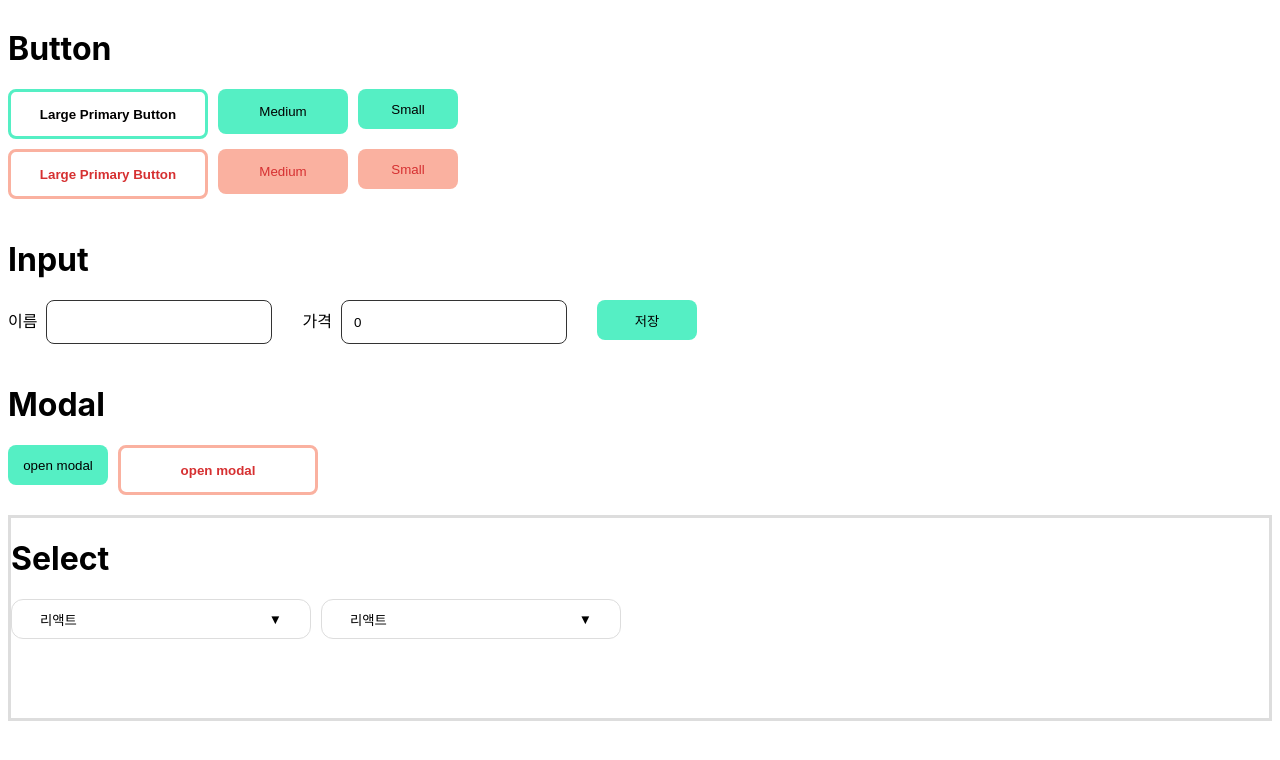
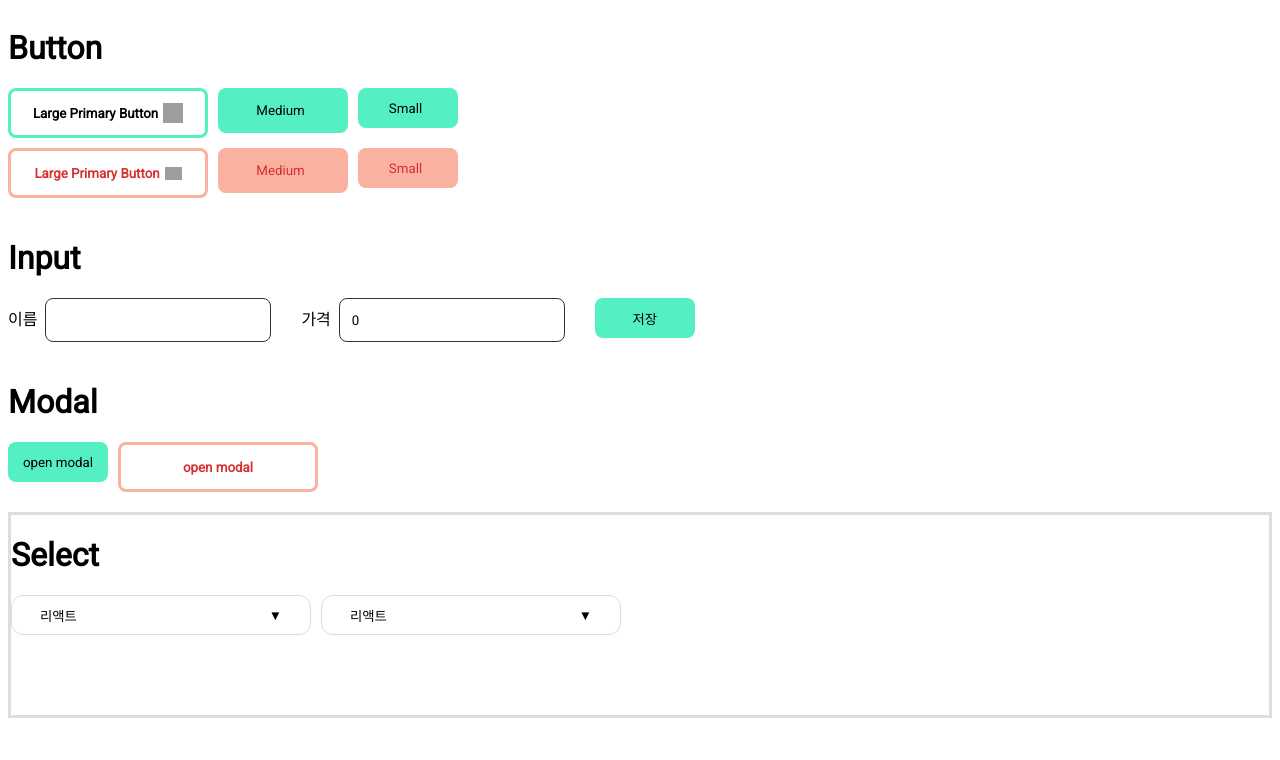
Before and after one commit to Brain-organizer/modal, a React (Create React App) app: page / in a window 1280 px wide. Shown: the top 760 px of the page. Built offline with nearby package versions, Linux system fonts and the light colour scheme; grey boxes are pictures that could not be loaded.

Commit message:
버튼에 이미지 추가, font 변경

```diff
--- a/public/index.html
+++ b/public/index.html
@@ -1,20 +1,28 @@
 <!DOCTYPE html>
 <html lang="en">
+
 <head>
   <meta charset="utf-8" />
-    <link rel="icon" href="%PUBLIC_URL%/favicon.ico" />
   <meta name="viewport" content="width=device-width, initial-scale=1" />
   <meta name="theme-color" content="#000000" />
-    <meta
-      name="description"
-      content="Web site created using create-react-app"
-    />
-    <link rel="apple-touch-icon" href="%PUBLIC_URL%/logo192.png" />
-    <!--
-      manifest.json provides metadata used when your web app is installed on a
-      user's mobile device or desktop. See https://developers.google.com/web/fundamentals/web-app-manifest/
-    -->
+  <meta name="description" content="Web site created using create-react-app" />
   <link rel="manifest" href="%PUBLIC_URL%/manifest.json" />
+  <link rel="preconnect" href="https://fonts.googleapis.com">
+  <link rel="preconnect" href="https://fonts.gstatic.com" crossorigin>
+  <link href="https://fonts.googleapis.com/css2?family=Lato&family=Roboto&display=swap" rel="stylesheet">
+  <link rel="preconnect" href="https://fonts.googleapis.com">
+  <link rel="preconnect" href="https://fonts.gstatic.com" crossorigin>
+  <link href="https://fonts.googleapis.com/css2?family=Lato&family=Noto+Sans+KR&family=Roboto&display=swap"
+    rel="stylesheet">
+  <style>
+    * {
+      font-family: 'Lato', sans-serif;
+      font-family: 'Roboto', sans-serif;
+      font-family: 'Lato', sans-serif;
+      font-family: 'Noto Sans KR', sans-serif;
+      font-family: 'Roboto', sans-serif;
+    }
+  </style>
   <!--
       Notice the use of %PUBLIC_URL% in the tags above.
       It will be replaced with the URL of the `public` folder during the build.
@@ -26,6 +34,7 @@
     -->
   <title>React App</title>
 </head>
+
 <body>
   <noscript>You need to enable JavaScript to run this app.</noscript>
   <div id="root"></div>
@@ -40,4 +49,5 @@
       To create a production bundle, use `npm run build` or `yarn build`.
     -->
 </body>
+
 </html>
--- a/src/components/ButtonSection/Buttons.jsx
+++ b/src/components/ButtonSection/Buttons.jsx
@@ -8,6 +8,7 @@ function Buttons() {
     <TitledContainer title='Button'>
       <RowDirectionContainer>
         <ImageInsertableButton $size='large' text='Large Primary Button' onClick={()=>alert('버튼을 만들어보세요')}>
+          <img src='https://cdn-icons-png.flaticon.com/128/1827/1827370.png' alt='알림종 그림' height='20px' width='20px'/>
         </ImageInsertableButton>
         <ImageInsertableButton $size='medium' text='Medium'></ImageInsertableButton>
         <ImageInsertableButton $size='small' text='Small'></ImageInsertableButton>
@@ -15,7 +16,7 @@ function Buttons() {
 
       <RowDirectionContainer>
         <ImageInsertableButton $size='large' $isNegative={true} text='Large Primary Button' onClick={()=>prompt('어렵나요?')}>
-
+          <img src='https://cdn-icons-png.flaticon.com/128/271/271228.png' alt='우측 꺾쇠 기호' height='13px' width='17px'/>
         </ImageInsertableButton>
         <ImageInsertableButton $size='medium' $isNegative={true} text='Medium'></ImageInsertableButton>
         <ImageInsertableButton $isNegative={true} text='Small'></ImageInsertableButton>
--- a/src/styles/style.jsx
+++ b/src/styles/style.jsx
@@ -37,6 +37,10 @@ export const RowDirectionContainer = styled.div`
 
 export const StyledButton = styled.button`
   border-radius: 8px;
+  display: flex;
+  align-items: center;
+  justify-content: center;
+  gap: 5px;
   cursor: pointer;
 
   ${({$isNegative, $size}) => $isNegative?
```
Lines whose indentation alone changed are shown as unchanged.
